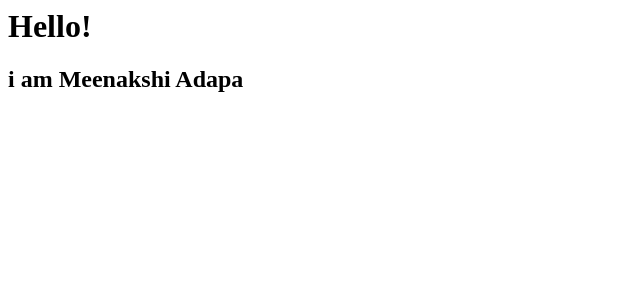
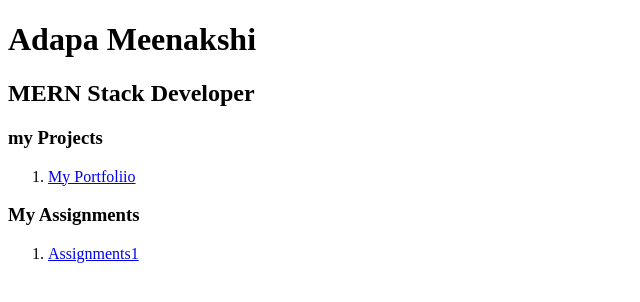
Before and after one commit to Meenakshi-Adapa/meenakshi-adapa.github.io, a plain HTML site: page index.html in a window 1280 px wide. Shown: the whole page, without its empty margins (0-640 px from the left). Drawn offline with Linux system fonts and the light colour scheme.

Commit message:
Updated index.html

```diff
--- a/index.html
+++ b/index.html
@@ -1,2 +1,21 @@
-<h1>Hello!<h1>
-<h2>i am Meenakshi Adapa</h2>
+<!DOCTYPE html>
+<html lang="en">
+<head>
+  <meta charset="UTF-8">
+  <meta name="viewport" content="width=device-width, initial-scale=1.0">
+  <title>Document</title>
+</head>
+<body>
+  <h1>Adapa Meenakshi</h1>
+  <h2>MERN Stack Developer</h2>
+  <h3>my Projects</h3>
+  <ol>
+    <li><a href="#">My Portfoliio</a></li>
+  </ol>
+  <h3>My Assignments</h3>
+  <ol>
+    <li><a href="#">Assignments1</a></li>
+  </ol>
+
+</body>
+</html>
```
